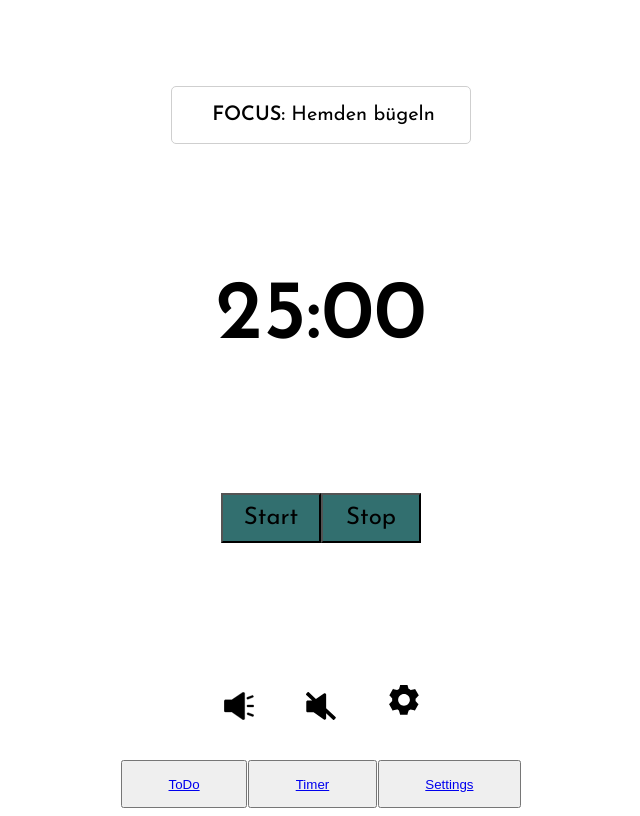
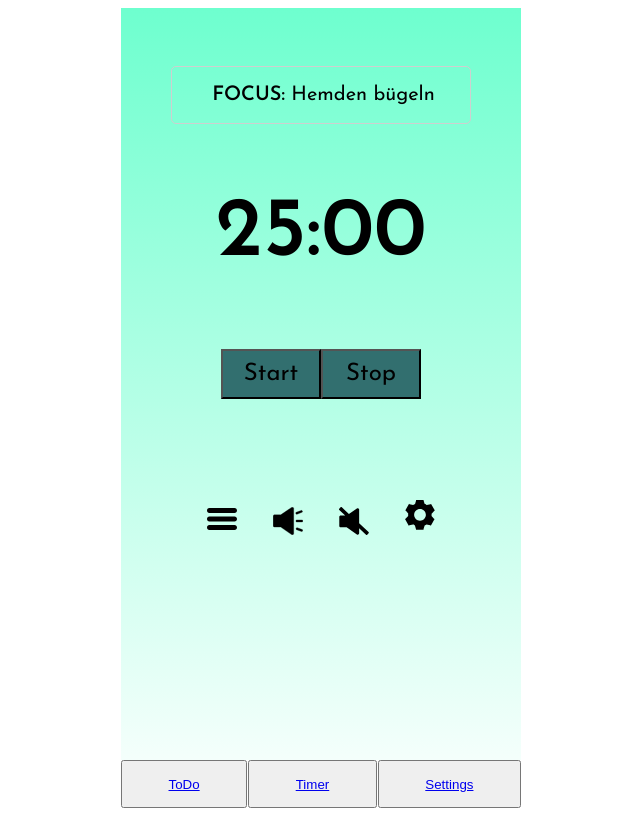
Before and after one commit to timodilg/capstone-project, a React (Create React App) app: page /timer in a window 1280 px wide. Shown: the whole page, without its empty margins (319-959 px from the left). Built offline with nearby package versions, Linux system fonts and the light colour scheme.

Commit message:
Add nav button to todo page

```diff
--- a/src/components/TimerIcons.js
+++ b/src/components/TimerIcons.js
@@ -6,9 +6,13 @@ export default function TimerIcons() {
   const soundOnIcon = require('../images/sound-on.svg')
   const soundOffIcon = require('../images/sound-off.svg')
   const settingsIcon = require('../images/settings.svg')
+  const todoIcon = require('../images/todolist.svg')
 
   return (
     <TimerIconsStyled>
+      <Link to="/todo">
+        <img src={todoIcon} alt="todolist" width="30" />
+      </Link>
       <img src={soundOnIcon} alt="sound on" width="30" />
       <img src={soundOffIcon} alt="sound off" width="30" />
       <Link to="/settings">
--- a/src/pages/Timer.js
+++ b/src/pages/Timer.js
@@ -82,6 +82,7 @@ class Timer extends Component {
 
   render() {
     return (
+      <TimerBackground>
         <TimerStyled>
           <TimerFocusTask />
           <TimerDisplay currentTime={this.state.currentTime} />
@@ -92,9 +93,14 @@ class Timer extends Component {
           <TimerIcons />
           {/* <Sound soundOn={this.state.timerState === timerStates.RUNNING} /> */}
         </TimerStyled>
+      </TimerBackground>
     )
   }
 }
+
+const TimerBackground = styled.div`
+  background: linear-gradient(to bottom, #66ffcc -6%, #ffffff 108%);
+`
 
 const TimerStyled = styled.div`
   margin: 40px auto;
```
Also changed, not shown: src/images/todolist.svg (added). Lines whose indentation alone changed are shown as unchanged.
